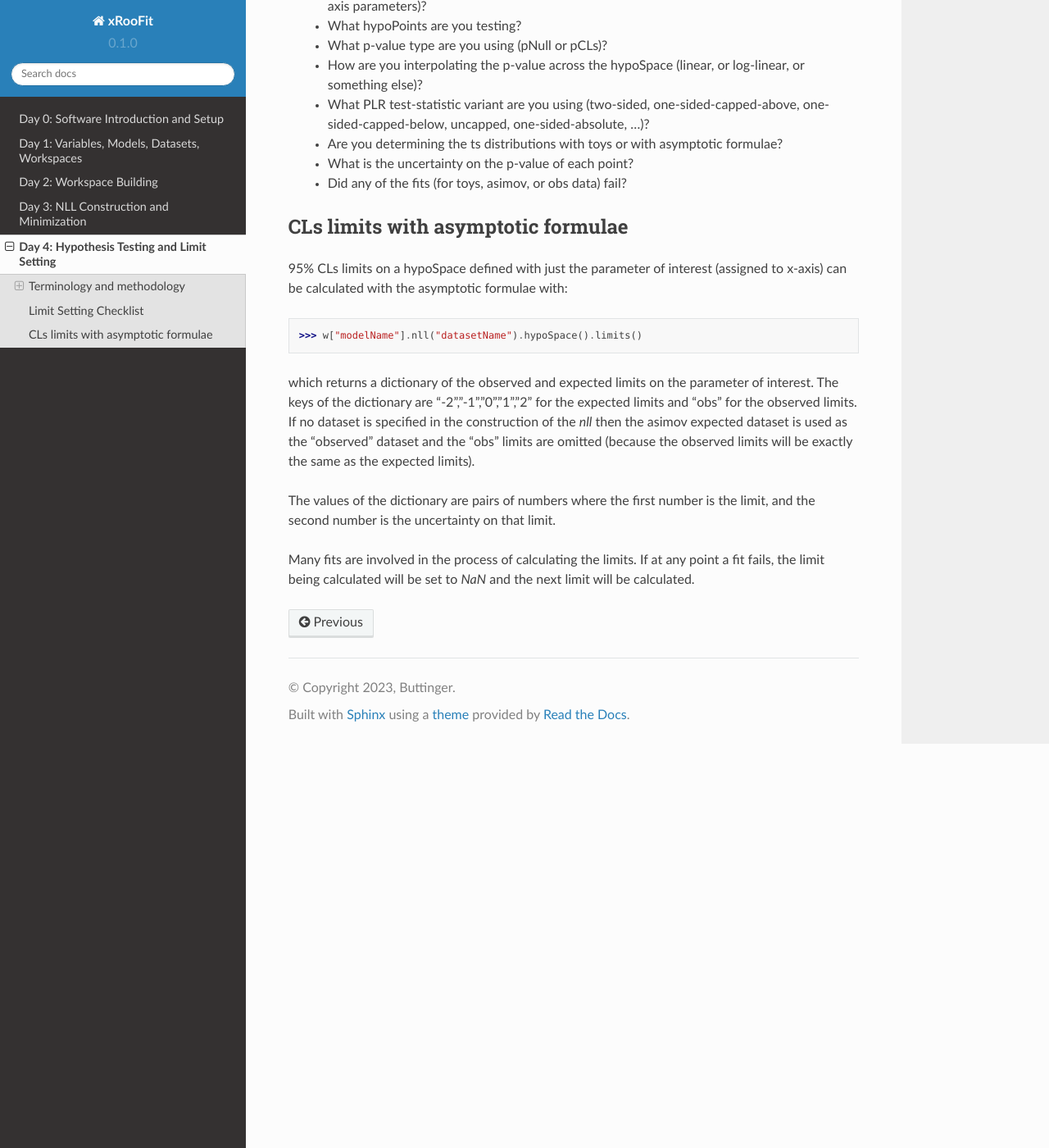
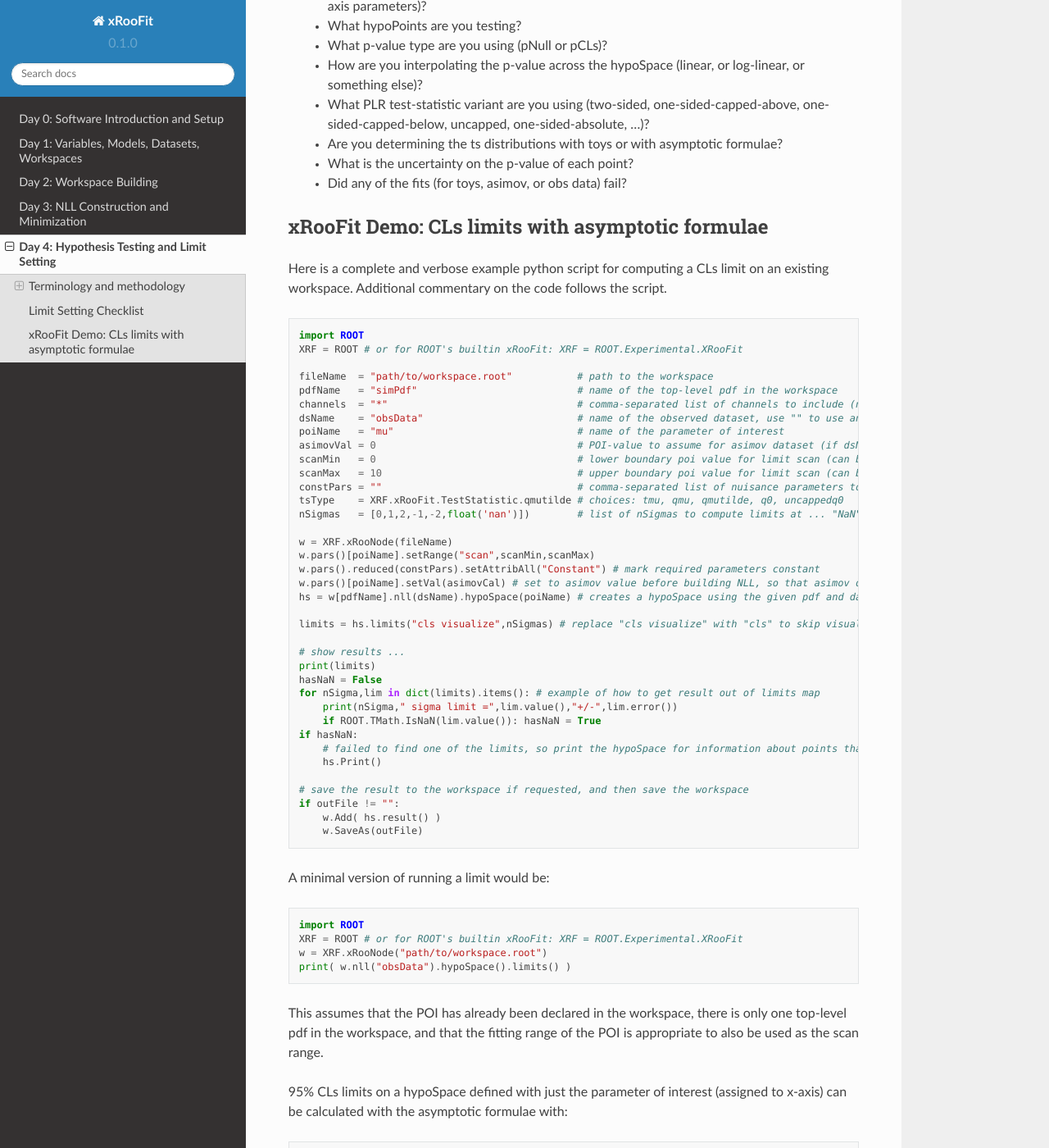
Before and after one commit to will-cern/xroofit-readthedocs, a Sphinx documentation site: the page built from docs/source/hypothesisTesting.rst, in a window 1280 px wide and 1400 px high, scrolled down 3131 px. Shown: the whole window at 82% size. Built offline with Sphinx 7.4.7 and the Read the Docs theme 2.0.0, drawn with Linux system fonts in a browser that asks for light colours.

Commit message:
Update hypothesisTesting.rst

```diff
--- a/docs/source/hypothesisTesting.rst
+++ b/docs/source/hypothesisTesting.rst
@@ -131,8 +131,61 @@ You should be able to answer the following questions:
   * Did any of the fits (for toys, asimov, or obs data) fail?
 
 
-CLs limits with asymptotic formulae
+xRooFit Demo: CLs limits with asymptotic formulae
 -----------------------------------
+
+Here is a complete and verbose example python script for computing a CLs limit on an existing workspace. Additional commentary on the code follows the script.
+
+.. code-block:: python
+
+  import ROOT
+  XRF = ROOT # or for ROOT's builtin xRooFit: XRF = ROOT.Experimental.XRooFit
+
+  fileName  = "path/to/workspace.root"           # path to the workspace
+  pdfName   = "simPdf"                           # name of the top-level pdf in the workspace
+  channels  = "*"                                # comma-separated list of channels to include (n.b. you should not include VRs)
+  dsName    = "obsData"                          # name of the observed dataset, use "" to use an asimov dataset
+  poiName   = "mu"                               # name of the parameter of interest
+  asimovVal = 0                                  # POI-value to assume for asimov dataset (if dsName="")
+  scanMin   = 0                                  # lower boundary poi value for limit scan (can be more restricted than fitting range)
+  scanMax   = 10                                 # upper boundary poi value for limit scan (can be more restricted than fitting range)
+  constPars = ""                                 # comma-separated list of nuisance parameters to hold const, e.g. do "*" for a stat-only limit
+  tsType    = XRF.xRooFit.TestStatistic.qmutilde # choices: tmu, qmu, qmutilde, q0, uncappedq0
+  nSigmas   = [0,1,2,-1,-2,float('nan')])        # list of nSigmas to compute limits at ... "NaN" is used by xRooFit to indicate you want obs limit
+
+  w = XRF.xRooNode(fileName)
+  w.pars()[poiName].setRange("scan",scanMin,scanMax)
+  w.pars().reduced(constPars).setAttribAll("Constant") # mark required parameters constant
+  w.pars()[poiName].setVal(asimovCal) # set to asimov value before building NLL, so that asimov dataset corresponding to this hypo is used if dsName=""
+  hs = w[pdfName].nll(dsName).hypoSpace(poiName) # creates a hypoSpace using the given pdf and dataset for the NLL, and poi = given parameter
+
+  limits = hs.limits("cls visualize",nSigmas) # replace "cls visualize" with "cls" to skip visualizing the automatic scan as it progresses
+
+  # show results ...
+  print(limits)
+  hasNaN = False
+  for nSigma,lim in dict(limits).items(): # example of how to get result out of limits map
+      print(nSigma," sigma limit =",lim.value(),"+/-",lim.error())
+      if ROOT.TMath.IsNaN(lim.value()): hasNaN = True
+  if hasNaN:
+      # failed to find one of the limits, so print the hypoSpace for information about points that were scanned and their FitResult statuscodes
+      hs.Print()
+
+  # save the result to the workspace if requested, and then save the workspace
+  if outFile != "":
+      w.Add( hs.result() )
+      w.SaveAs(outFile)
+
+A minimal version of running a limit would be:
+
+.. code-block:: python
+
+  import ROOT
+  XRF = ROOT # or for ROOT's builtin xRooFit: XRF = ROOT.Experimental.XRooFit
+  w = XRF.xRooNode("path/to/workspace.root")
+  print( w.nll("obsData").hypoSpace().limits() )
+
+This assumes that the POI has already been declared in the workspace, there is only one top-level pdf in the workspace, and that the fitting range of the POI is appropriate to also be used as the scan range.
 
 95\% CLs limits on a hypoSpace defined with just the parameter of interest (assigned to x-axis) can be calculated with the asymptotic formulae with:
 
```
